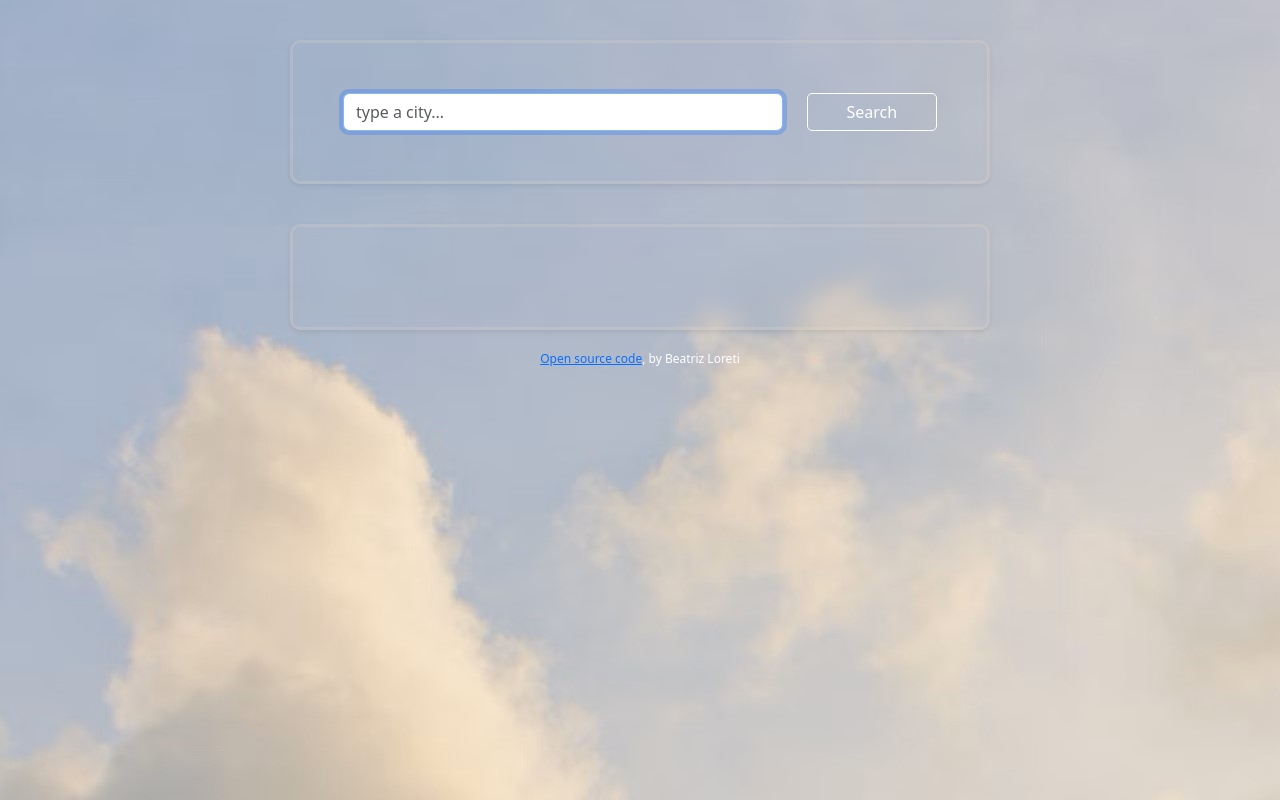
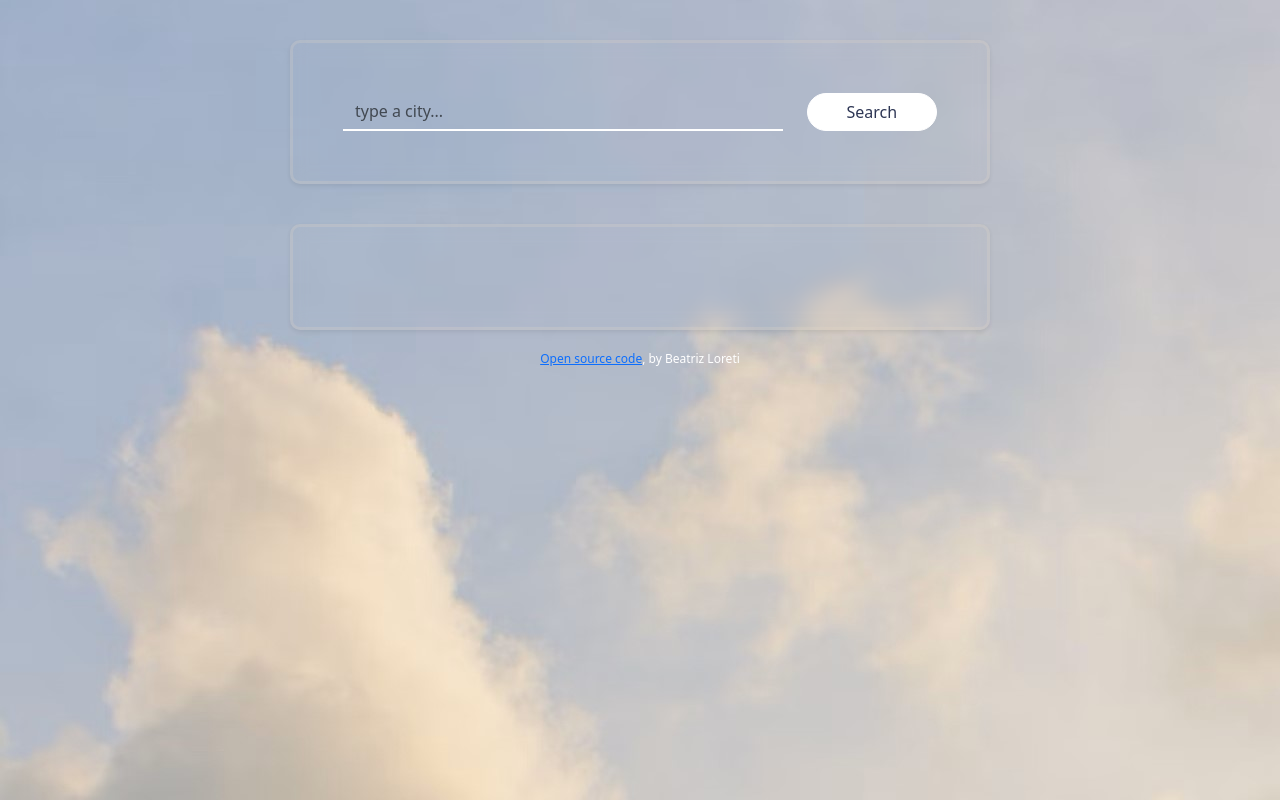
Before and after one commit to bialoreti/weather-react, a React (Create React App) app: page / in a window 1280 px wide. Built offline with nearby package versions, Linux system fonts and the light colour scheme; no server answers.

Commit message:
Changed Weather.css features

```diff
--- a/src/App.js
+++ b/src/App.js
@@ -8,7 +8,7 @@ export default function App() {
     <div className="App">
       <div className="container-fluid shadow-sm">
         <header>
-          <Weather defaultCity />
+          <Weather defaultCity="Lisboa" />
         </header>
       </div>
       <div className="container-fluid shadow-sm">
--- a/src/Weather.css
+++ b/src/Weather.css
@@ -1,17 +1,27 @@
-.form-control {
-    border-radius:5px;
+input.form-control {
+    border-radius:0px;
+    background-color: transparent;
+    color: rgb(66, 66, 66);
+    border: none;
+  border-bottom: 2px solid white;
+}
+ input.form-control:focus {
+    background-color: transparent;
+    box-shadow: none;
     border-color: white;
-    background-color: transparent;
-    color: gray;
+ }
 
+input.btn {
+    border-radius:20px;
+    color: #2d3654;
+    background-color: white;
+    border-color: white;
 }
-input.btn {
-    border-radius:5px;
-    color: white;
-    background-color: transparent;
+
+input.btn:hover {
     border-color: white;
+}
 
-}
 h1 {
     padding-top: 30px;
     padding-bottom: 15px;
--- a/src/Weather.js
+++ b/src/Weather.js
@@ -30,15 +30,19 @@ export default function Weather(props) {
 
   function handleSubmit(event) {
     event.preventDefault();
+    search();
+    }
+
+    function updateCity(event) {
+      setCity(event.target.value);
+    }
+
+    function search() {
     let url = `https://api.openweathermap.org/data/2.5/weather?q=${city}&appid=3c949ba49d38be2487ee278e0d2d4059&units=metric`;
     axios.get(url).then(displayWeather);
-
   }
 
-  function updateCity(event) {
-    setCity(event.target.value);
 
-  }
 
 
   let form = (
@@ -50,7 +54,6 @@ export default function Weather(props) {
               type="search"
               placeholder="type a city..."
               className="form-control"
-              autoFocus="on"
               autoComplete="on"
               onChange={updateCity}
             />
@@ -96,6 +99,7 @@ export default function Weather(props) {
     );
 
   } else {
+    search();
     return form;
   }
 
--- /dev/null
+++ b/src/WeatherTemperature.css
@@ -0,0 +1,4 @@
+.unit a {
+    color:#2d3654;
+    text-decoration: none;
+}
--- a/src/WeatherTemperature.js
+++ b/src/WeatherTemperature.js
@@ -1,4 +1,5 @@
 import React, { useState } from "react";
+import "./WeatherTemperature.css";
 
 export default function WeatherTemperature(props) {
   const [unit, setUnit] = useState("celsius");
```
